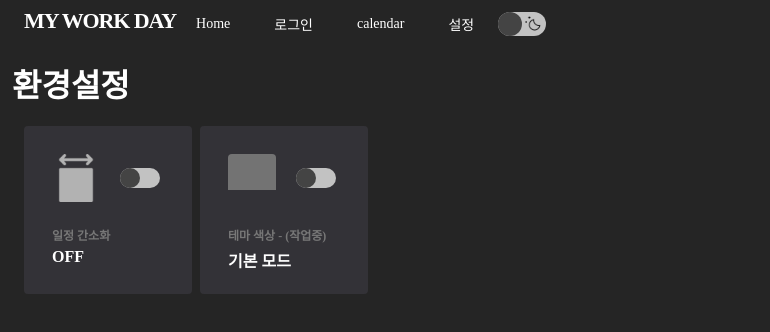
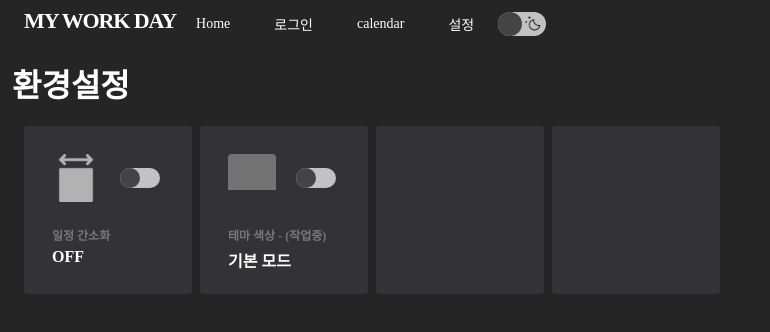
Before and after one commit to GoodPart/work_schedule, a React (Create React App) app: page /setting in a window 1280 px wide. Shown: the top 332 px of the page, without its empty margins (0-770 px from the left). Built offline with nearby package versions, Linux system fonts and the light colour scheme; no server answers; grey boxes are pictures that could not be loaded; a web font is replaced by a local one.

Commit message:
환경설정 수정

```diff
--- a/src/page/Setting.tsx
+++ b/src/page/Setting.tsx
@@ -92,6 +92,8 @@ export default function Setting({ modeColor }: any) {
                     </div>
 
                 </SettingWrap>
+                <SettingWrap cMode={modeColor}></SettingWrap>
+                <SettingWrap cMode={modeColor}></SettingWrap>
                 {/*<SettingWrap cMode={modeColor}>
                     <div className="content content--1">
                         <i className="ico ico__simpley"></i>
@@ -154,6 +156,17 @@ const InnerWrap = styled.div<{ cMode: string }>`
         }
     }
 
+    @media (max-width : 561px) {
+        .setting {
+            justify-content: space-evenly;
+
+            > div {
+                width: 115px;
+                height : 115px
+            }
+        }
+    }
+
 `
 
 const SettingWrap = styled.div<{ cMode: string, theme: boolean }>`
```
